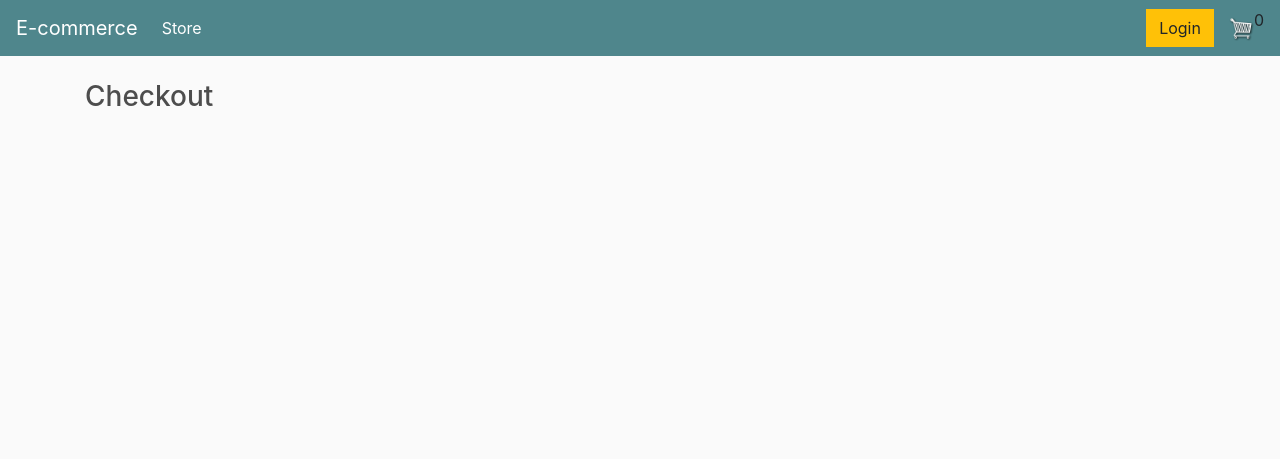
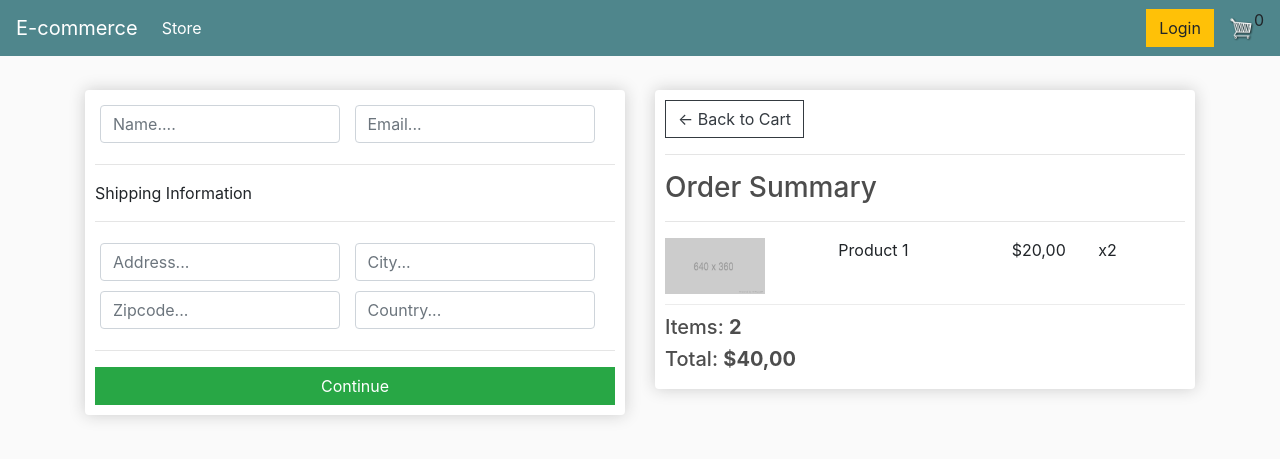
Before and after one commit to KamenStanchev/e-commerce, a Django app: page /checkout in a window 1280 px wide. Shown: the top 459 px of the page. Run offline with Django 4.2, Linux system fonts and the light colour scheme; some libraries are stand-ins or nearby versions.

Commit message:
template checkout

```diff
--- a/ecommerce/store/templates/checkout.html
+++ b/ecommerce/store/templates/checkout.html
@@ -1,5 +1,70 @@
 {% extends 'main.html' %}
 {% load static %}
 {% block content %}
-    <h3>Checkout</h3>
+
+    <div class="row">
+        <div class="col-lg-6">
+            <div class="box-element" id="form-wrapper">
+                <form>
+                    <div id="user-info">
+                        <div class="form-field">
+                            <input required class="form-control" type="text" name="name" placeholder="Name....">
+                        </div>
+
+                        <div class="form-field">
+                            <input required class="form-control" type="email" name="email" placeholder="Email...">
+                        </div>
+                    </div>
+
+                    <div id="shipping info">
+                        <hr>
+                        <p>Shipping Information</p>
+                        <hr>
+                        <div class="form-field">
+                            <input class="form-control" type="text" name="address" placeholder="Address...">
+                        </div>
+                        <div class="form-field">
+                            <input class="form-control" type="text" name="city" placeholder="City...">
+                        </div>
+                        <div class="form-field">
+                            <input class="form-control" type="text" name="zipcode" placeholder="Zipcode...">
+                        </div>
+                        <div class="form-field">
+                            <input class="form-control" type="text" name="country" placeholder="Country...">
+                        </div>
+                    </div>
+
+                    <hr>
+                    <input id="form-button" class="btn btn-success btn-block" type="submit" value="Continue">
+                </form>
+
+            </div>
+
+            <br>
+            <div class="box-element hidden" id="payment-info">
+                <small>PayPal Options</small>
+
+            </div>
+        </div>
+
+         <div class="col-lg-6">
+            <div class="box-element">
+                <a class="btn btn-outline-dark" href="{% url 'cart' %}">&#x2190; Back to Cart</a>
+                <hr>
+                <h3>Order Summary</h3>
+                <hr>
+                <div class="cart-row">
+                    <div style="flex: 2"><img class="row-image" src="{% static 'images/placeholder.png' %}"></div>
+                    <div style="flex: 2"><p>Product 1</p></div>
+                    <div style="flex: 1"><p>$20,00</p></div>
+                    <div style="flex: 1"><p>x2</p></div>
+                </div>
+
+                <h5>Items:  <strong>2</strong></h5>
+                <h5>Total:  <strong>$40,00</strong></h5>
+
+            </div>
+        </div>
+    </div>
+
 {% endblock %}
```
